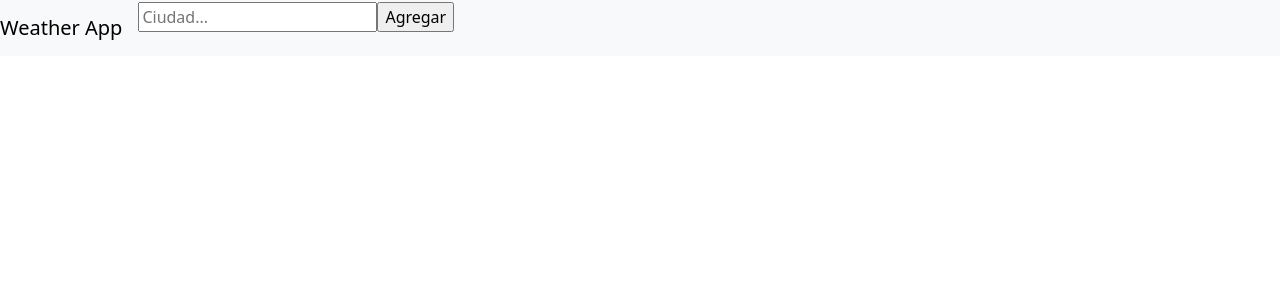
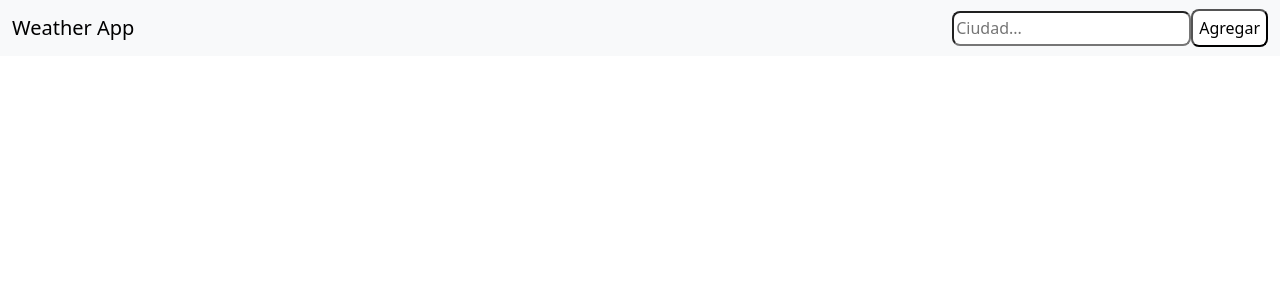
Before and after one commit to Cymbal-Axel/weather-app, a React (Create React App) app: page / in a window 1280 px wide. Shown: the top 300 px of the page. Built offline with nearby package versions, Linux system fonts and the light colour scheme.

Commit message:
se posiciono el search al final del navBar

```diff
--- a/src/components/Nav.jsx
+++ b/src/components/Nav.jsx
@@ -1,14 +1,16 @@
 import React from 'react';
 import SearchBar from './SearchBar.jsx';
 import Navbar from 'react-bootstrap/Navbar';
+import Container from 'react-bootstrap/Container';
 
 function Nav({onSearch}){
     return(
         <Navbar bg="light" expand="lg">
-            <Navbar.Brand href="#home">Weather App</Navbar.Brand>
+            <Container fluid>
+                <Navbar.Brand href="#home">Weather App</Navbar.Brand>
 
-            <SearchBar onSearch={onSearch}/>
-
+                <SearchBar onSearch={onSearch}/>
+            </Container>
         </Navbar>
     )
 }
--- a/src/components/SearchBar.jsx
+++ b/src/components/SearchBar.jsx
@@ -6,13 +6,13 @@ export default function SearchBar({onSearch}){
     const [city, setCity] = useState("");
 
     return (
-        <form className={styles.searchContainer} onSubmit={(e)=> {
+        <form className="justify-content-end" onSubmit={(e)=> {
             e.preventDefault(); //va a prevenir que se recarge la pagina, por el onSubmit
             onSearch(city);
             setCity(""); //para que se limpie el input luego de hacer la busqueda.
         }}>
-            <input type='text' placeholder='Ciudad...' value={city} onChange={e => setCity(e.target.value)}/>
-            <input type='submit' value='Agregar'/>
+            <input className={styles.btnSize} type='text' placeholder='Ciudad...' value={city} onChange={e => setCity(e.target.value)}/>
+            <input className={styles.btn} type='submit' value='Agregar'/>
         </form>
 
     );
```
